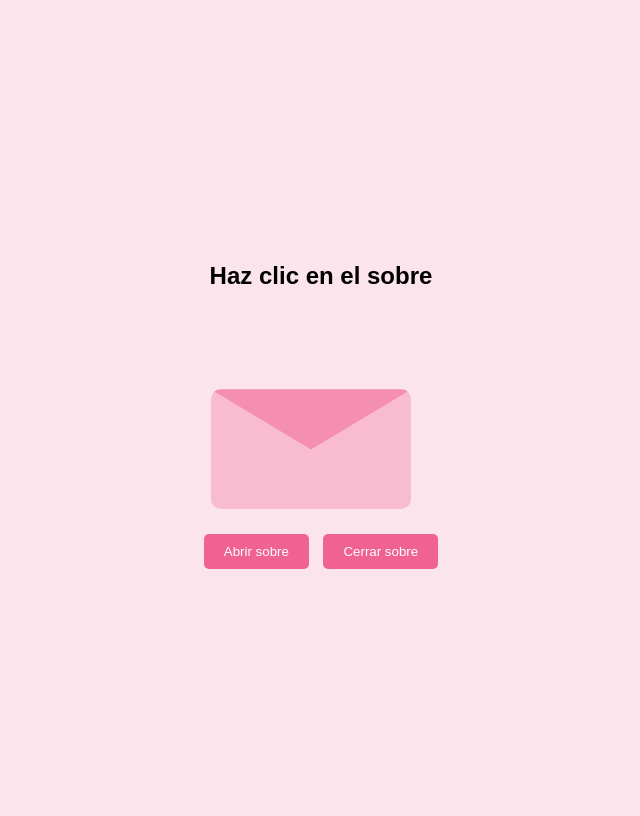
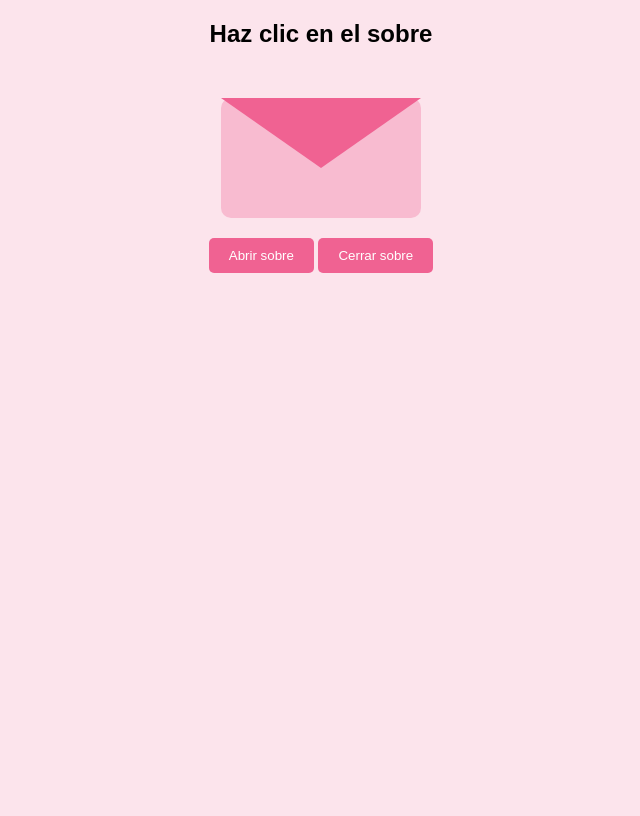
Before and after one commit to Yulysita/I.L.U, a Flask app: page / in a window 1280 px wide. Shown: the whole page, without its empty margins (319-959 px from the left). After the commit the page ends 273 px from the top, so only its background shows below. Run offline with Flask 3, Linux system fonts and the light colour scheme.

Commit message:
Corrigiendo el sobre y animaciones

```diff
--- a/templates/index.html
+++ b/templates/index.html
@@ -9,46 +9,51 @@
             text-align: center;
             font-family: Arial, sans-serif;
             background-color: #fce4ec;
-            display: flex;
-            flex-direction: column;
-            align-items: center;
-            justify-content: center;
-            height: 100vh;
-            overflow: hidden;
         }
 
         .container {
             position: relative;
-            width: 220px;
-            height: 200px;
+            margin-top: 50px;
         }
 
+        /* Sobre */
         .envelope {
-            position: absolute;
-            bottom: 0;
+            position: relative;
             width: 200px;
             height: 120px;
-            background-color: #f8bbd0; /* Rosa más pálido */
-            border-radius: 10px;
-            overflow: hidden;
+            margin: 0 auto;
+            cursor: pointer;
         }
 
+        /* Cuerpo del sobre */
+        .body {
+            position: absolute;
+            width: 200px;
+            height: 120px;
+            background-color: #f8bbd0;
+            bottom: 0;
+            border-radius: 10px;
+            z-index: 1;
+        }
+
+        /* Solapa corregida (triángulo apuntando hacia abajo cuando está cerrada) */
         .flap {
             position: absolute;
             top: 0;
             left: 0;
-            width: 200px;
-            height: 100px;
-            background-color: #f48fb1; /* Color más oscuro */
-            clip-path: polygon(0 0, 100% 0, 50% 60%);
-            transition: transform 0.6s ease-in-out;
-            transform-origin: top;
+            width: 0;
+            height: 0;
+            border-left: 100px solid transparent;
+            border-right: 100px solid transparent;
+            border-top: 70px solid #f06292;
+            transform-origin: top center;
+            transition: transform 0.5s ease-in-out;
+            z-index: 2;
         }
 
+        /* Carta */
         .letter {
             position: absolute;
-            bottom: 10px;
-            left: 10px;
             width: 180px;
             height: 100px;
             background-color: white;
@@ -57,26 +62,19 @@
             font-size: 14px;
             font-weight: bold;
             opacity: 0;
-            transform: translateY(30px);
-            transition: transform 0.6s ease-in-out, opacity 0.6s ease-in-out;
+            transform: translateY(10px);
+            transition: opacity 0.5s, transform 0.5s;
+            left: 10px;
+            top: -15px;
             border-radius: 5px;
-            box-shadow: 2px 2px 10px rgba(0, 0, 0, 0.2);
-        }
-
-        .hearts {
-            position: absolute;
-            bottom: 0;
-            width: 200px;
-            height: 200px;
-            pointer-events: none;
+            z-index: 3;
         }
 
         .heart {
             position: absolute;
             color: red;
             font-size: 20px;
-            opacity: 0;
-            animation: floatUp 2s linear forwards;
+            animation: floatUp 3s linear infinite;
         }
 
         @keyframes floatUp {
@@ -96,7 +94,6 @@
             cursor: pointer;
             border-radius: 5px;
             transition: background 0.3s;
-            margin: 5px;
         }
 
         .btn:hover {
@@ -109,6 +106,7 @@
     <div class="container">
         <div class="envelope" onclick="openEnvelope()">
             <div class="flap" id="flap"></div>
+            <div class="body"></div>
             <div class="letter" id="letter">Solo para recordarte que te quiero mucho Yerik</div>
         </div>
         <div class="hearts" id="hearts"></div>
@@ -119,29 +117,50 @@
     </div>
 
     <script>
+        let heartInterval;
+        let isOpen = false;
+
         function openEnvelope() {
+            if (isOpen) return;
+
             document.getElementById("flap").style.transform = "rotateX(180deg)";
-            document.getElementById("letter").style.opacity = "1";
-            document.getElementById("letter").style.transform = "translateY(-20px)";
+
+            let letter = document.getElementById("letter");
+            letter.style.opacity = "1";
+            letter.style.transform = "translateY(-65px)"; // La carta sube un poco más
 
             let heartsContainer = document.getElementById("hearts");
             heartsContainer.innerHTML = "";
-            for (let i = 0; i < 5; i++) {
+
+            heartInterval = setInterval(() => {
                 let heart = document.createElement("div");
                 heart.innerHTML = "❤️";
                 heart.classList.add("heart");
-                heart.style.left = Math.random() * 180 + "px";
-                heart.style.animationDuration = (1.5 + Math.random()) + "s";
+                heart.style.left = Math.random() * 200 + "px";
+                heart.style.animationDuration = (2 + Math.random()) + "s";
                 heartsContainer.appendChild(heart);
-                setTimeout(() => heart.style.opacity = "1", i * 300);
-            }
+
+                setTimeout(() => heart.remove(), 3000);
+            }, 500);
+
+            isOpen = true;
         }
 
         function closeEnvelope() {
+            if (!isOpen) return;
+
             document.getElementById("flap").style.transform = "rotateX(0deg)";
-            document.getElementById("letter").style.opacity = "0";
-            document.getElementById("letter").style.transform = "translateY(30px)";
-            document.getElementById("hearts").innerHTML = "";
+
+            let letter = document.getElementById("letter");
+            letter.style.opacity = "0";
+            letter.style.transform = "translateY(10px)"; // La carta vuelve a su posición inicial
+
+            clearInterval(heartInterval);
+            setTimeout(() => {
+                document.getElementById("hearts").innerHTML = "";
+            }, 3000);
+
+            isOpen = false;
         }
     </script>
 </body>
```
